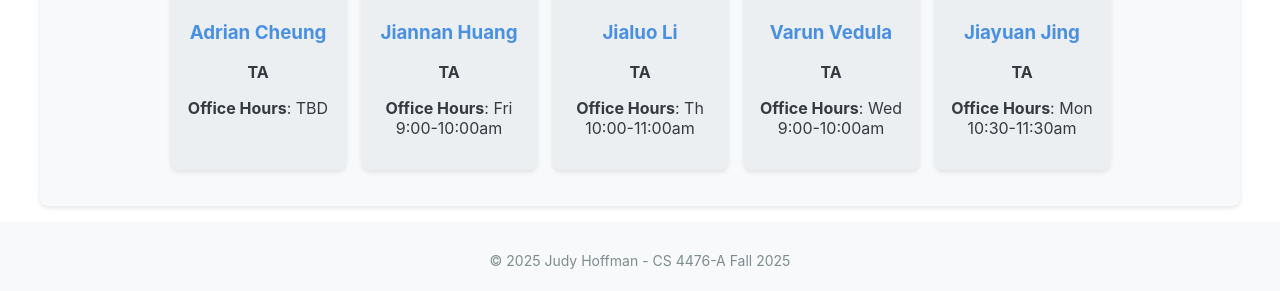
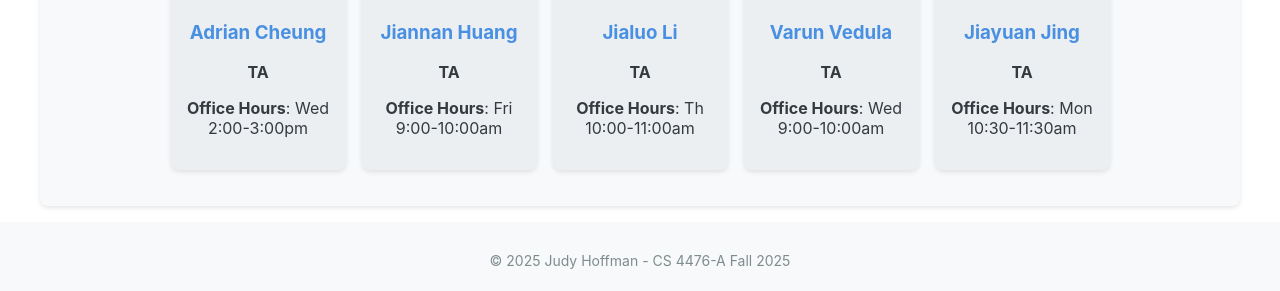
Before and after one commit to jhoffman/cs4476-fa25, a Jekyll site: the page built from index.html, in a window 1280 px wide and 900 px high, scrolled down 608 px. Shown: the part 601-892 px from the top of the window. Built offline with Jekyll 4.4.1, drawn with Linux system fonts in a browser that asks for light colours.

Commit message:
update oh

```diff
--- a/_data/ta.yml
+++ b/_data/ta.yml
@@ -26,7 +26,7 @@
 - name: "Adrian Cheung"
   img: "assets/images/adrian.jpg"
   role: "TA"
-  officehours: "TBD"
+  officehours: "Wed 2:00-3:00pm"
   url: "https://adriancheu.ng"
 
 - name: "Jiannan Huang"
```
